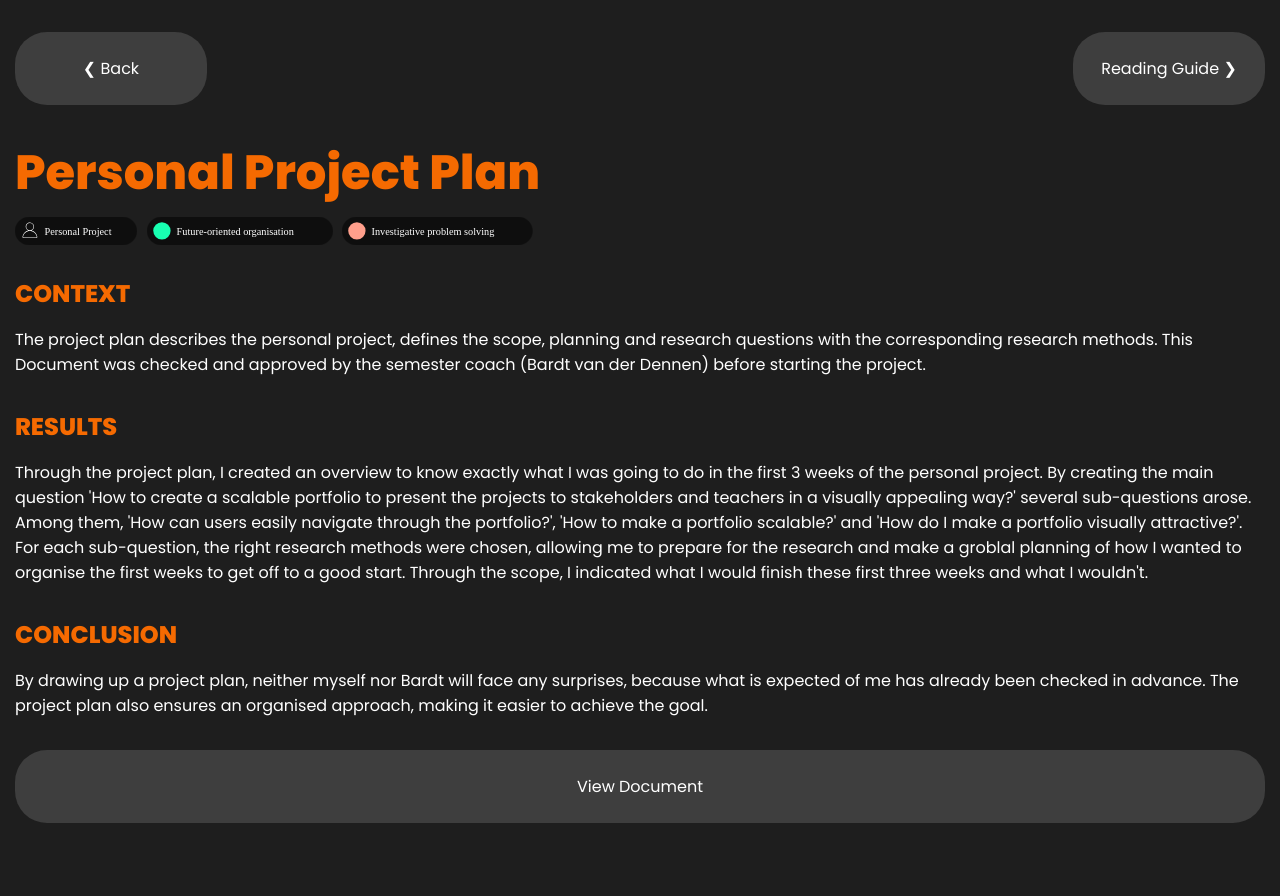
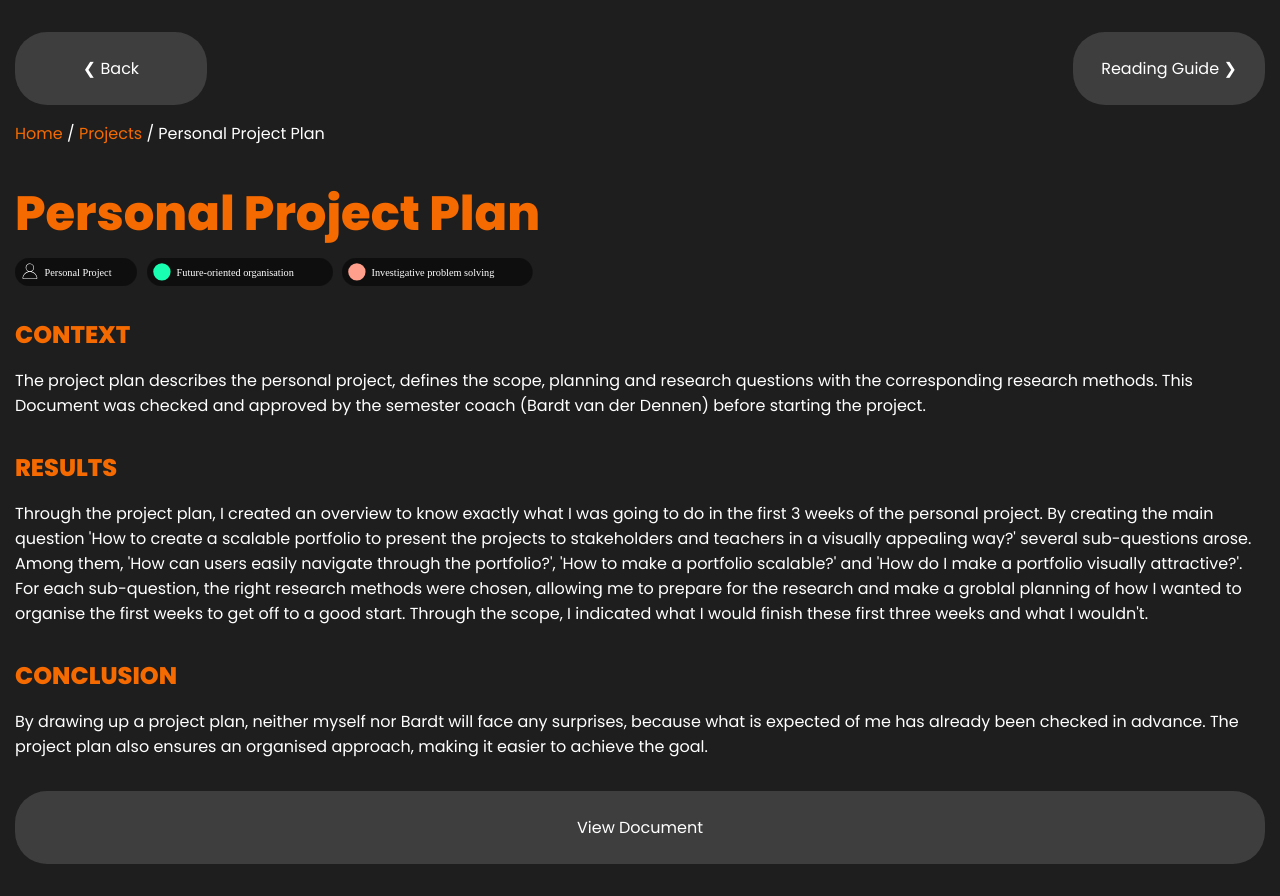
Before and after one commit to julienverheijen/Portfolio_S6, a PHP site: page /deliverbles/projectplan.php in a window 1280 px wide. Before the commit the page ends 823 px from the top, so only its background shows below. Run offline with PHP 8.4, Linux system fonts and the light colour scheme.

Commit message:
Breadcrumbs added

```diff
--- a/deliverbles/projectplan.php
+++ b/deliverbles/projectplan.php
@@ -3,7 +3,7 @@
 <head>
     <meta charset="UTF-8">
     <meta name="viewport" content="width=device-width, initial-scale=1.0">
-    <title>Project Plan</title>
+    <title>Personal Project Plan</title>
     <script type="module" src="../deliverbles/deliverable.js"></script>
     <link rel="stylesheet" href="../styles.css">
     <link rel="stylesheet" href="../deliverbles/deliverable.css">
@@ -13,6 +13,13 @@
 </head>
 <body class="maxViewWidth">
     <?php include("../navigation.html");?>
+
+    <ul class="breadcrumb">
+    <li><a href="../index.php">Home</a> /</li>
+    <li><a href="../projects.php">Projects</a> /</li>
+    <li>Personal Project Plan</li>
+    </ul>
+
         <header>
             <h1 id="deliverable-title"></h1>
             <div id="badges-container">
--- a/deliverbles/research_navigation.php
+++ b/deliverbles/research_navigation.php
@@ -11,6 +11,12 @@
 </head>
 <body class="maxViewWidth">
     <?php include("../navigation.html");?>
+
+    <ul class="breadcrumb">
+    <li><a href="../index.php">Home</a> /</li>
+    <li><a href="../projects.php">Projects</a> /</li>
+    <li>Research Navigation</li>
+    </ul>
 
         <header>
             <h1 id="deliverable-title"></h1>
--- a/deliverbles/research_scalable.php
+++ b/deliverbles/research_scalable.php
@@ -11,6 +11,12 @@
 </head>
 <body class="maxViewWidth">
     <?php include("../navigation.html");?>
+
+    <ul class="breadcrumb">
+    <li><a href="../index.php">Home</a> /</li>
+    <li><a href="../projects.php">Projects</a> /</li>
+    <li>Research Scalable</li>
+    </ul>
 
         <header>
             <h1 id="deliverable-title"></h1>
--- a/deliverbles/research_visual.php
+++ b/deliverbles/research_visual.php
@@ -11,6 +11,12 @@
 </head>
 <body class="maxViewWidth">
     <?php include("../navigation.html");?>
+
+    <ul class="breadcrumb">
+    <li><a href="../index.php">Home</a> /</li>
+    <li><a href="../projects.php">Projects</a> /</li>
+    <li>Research Visual</li>
+    </ul>
 
         <header>
             <h1 id="deliverable-title"></h1>
--- a/projects.php
+++ b/projects.php
@@ -11,6 +11,11 @@
 <body class="maxViewWidth">
 
 <?php include("navigation.html");?>
+
+<ul class="breadcrumb">
+  <li><a href="../index.php">Home</a> /</li>
+  <li>Projects</li>
+</ul>
 
       <div class="cards_container">
         <template id="card-template">
--- a/readingguide.php
+++ b/readingguide.php
@@ -14,6 +14,12 @@
     <li id="backBtn"><a href="javascript:history.back()">&#10094; Back</a></li>
     <li id="readingGuideBtn"><a href="../documents/reading_guide.pdf" target="_blank">Open PDF File</a></li>
 </nav>
+
+<ul class="breadcrumb">
+    <li><a href="../index.php">Home</a> /</li>
+    <li>Reading Guide</li>
+    </ul>
+
 <div class="rg-container">
     <div>
         <h1>Reading Guide</h1>
--- a/styles.css
+++ b/styles.css
@@ -71,6 +71,27 @@ body{
     float: right;
   }
 
+  .breadcrumb
+{
+  list-style: none;
+  padding-left: 0;
+}
+
+.breadcrumb li
+{
+  display: inline;
+}
+
+  ::-moz-selection {
+    color: var(--black);
+    background: var(--orange);
+  }
+
+  ::selection {
+    color: var(--black);
+    background: var(--orange);
+  }
+
 a {
   text-decoration: none;
   color: var(--orange);
```
Also changed, not shown: navigation.html (+32 -0 lines).
